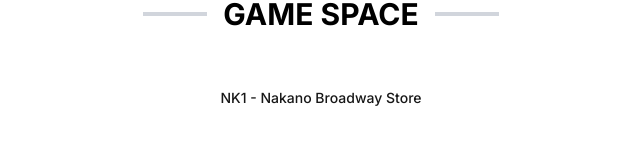
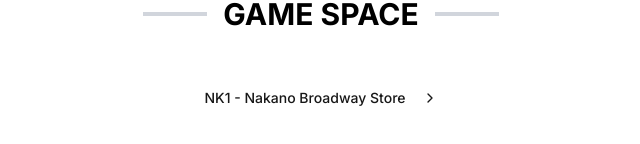
Before and after one commit to anandMohanan/vrarri-zombie-storm, a Next.js app: page / in a window 1280 px wide. Shown: the part 382-526 px from the top of the page, without its empty margins (319-959 px from the left). Built offline with nearby package versions, Linux system fonts and the light colour scheme.

Commit message:
button fix

```diff
--- a/app/page.tsx
+++ b/app/page.tsx
@@ -1,4 +1,5 @@
 import { Button } from "@/components/ui/button";
+import { ChevronRightIcon } from "lucide-react";
 import Link from "next/link";
 
 export default function HomePage() {
@@ -22,7 +23,7 @@
                     <div className="space-y-6">
                         <Button asChild variant={"link"}>
                             <Link href="/nk1/user">
-                                NK1 - Nakano  Broadway Store
+                                NK1 - Nakano  Broadway Store <ChevronRightIcon className="ml-2 h-4 w-4" />
                             </Link>
                         </Button>
 
```
